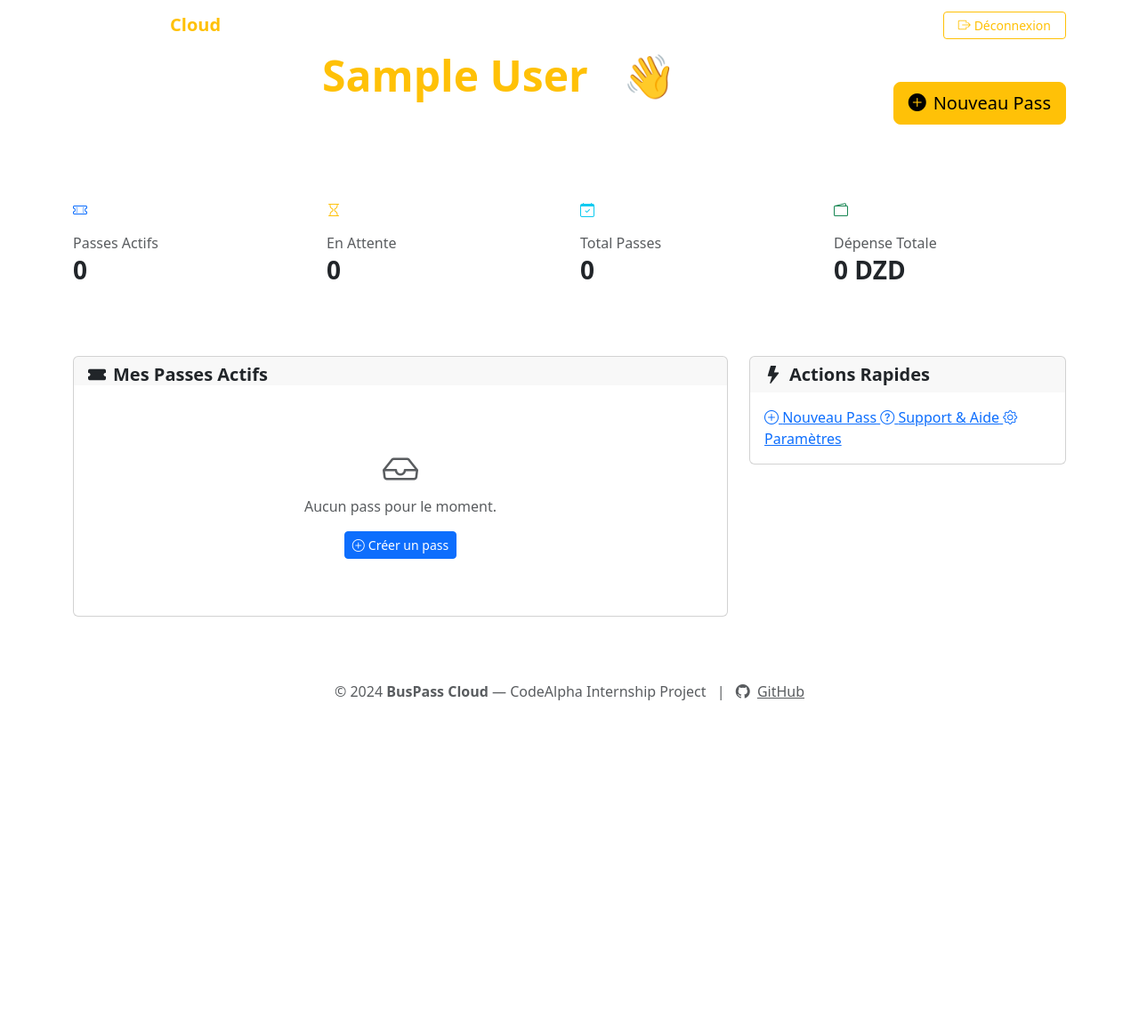
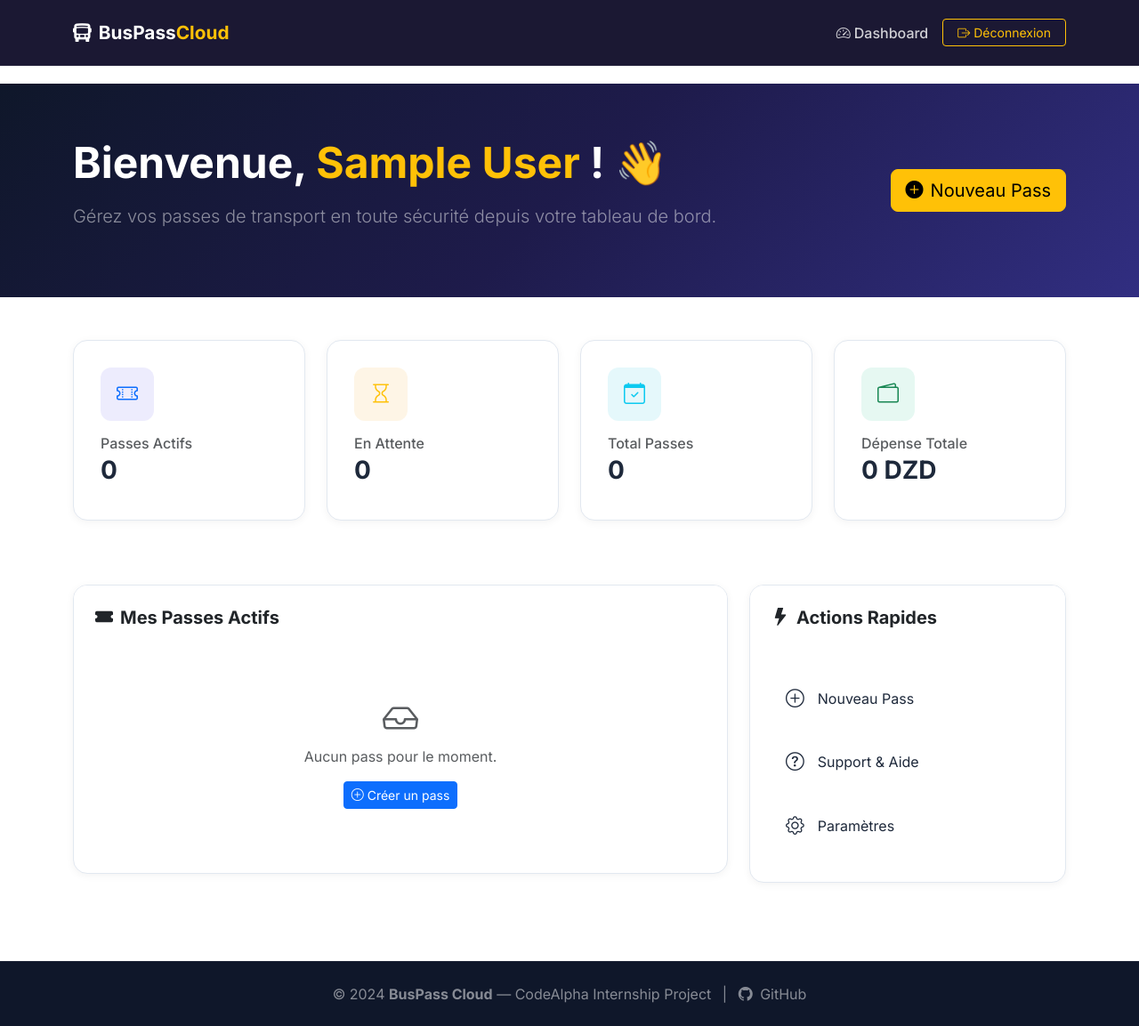
Before and after one commit to mabdesamad-gif/CodeAlpha_CloudBasedBusPassSystem, a Flask app: page /dashboard in a window 1280 px wide. Shown: the whole page at 89% size. Before the commit the page ends 787 px from the top, so only its background shows below. Run offline with Flask 3, Linux system fonts and the light colour scheme; the visitor is signed in with stand-in values (Sample User, id 1); data that the repository does not hold is empty.

Commit message:
Complete CSS redesign

```diff
--- a/static/css/style.css
+++ b/static/css/style.css
@@ -1,5 +1,290 @@
 /* ============================================================
-   HERO SECTION — REDESIGN
+   VARIABLES & BASE
+   ============================================================ */
+
+:root {
+  --primary: #4f46e5;
+  --primary-dark: #3730a3;
+  --warning: #f59e0b;
+}
+
+* { margin: 0; padding: 0; box-sizing: border-box; }
+
+body {
+  font-family: 'Inter', sans-serif;
+  color: #1e293b;
+  background: #ffffff;
+}
+
+/* ============================================================
+   NAVBAR
+   ============================================================ */
+
+#mainNav {
+  background: rgba(15, 12, 41, 0.95);
+  backdrop-filter: blur(10px);
+  padding: 16px 0;
+  border-bottom: 1px solid rgba(255,255,255,0.05);
+  position: sticky;
+  top: 0;
+  z-index: 1000;
+}
+
+.navbar-brand {
+  font-size: 1.3rem;
+  color: white !important;
+}
+
+.nav-link {
+  color: rgba(255,255,255,0.8) !important;
+  font-weight: 500;
+  transition: color 0.3s ease;
+}
+
+.nav-link:hover { color: white !important; }
+
+/* ============================================================
+   FOOTER
+   ============================================================ */
+
+.footer {
+  background: #0f172a;
+  border-top: 1px solid rgba(255,255,255,0.05);
+}
+
+.footer p { color: rgba(255,255,255,0.5) !important; }
+.footer a { color: rgba(255,255,255,0.5) !important; text-decoration: none; }
+.footer a:hover { color: white !important; }
+
+/* ============================================================
+   AUTH PAGES
+   ============================================================ */
+
+.auth-container {
+  min-height: calc(100vh - 200px);
+  display: flex;
+  align-items: center;
+  justify-content: center;
+  padding: 60px 20px;
+  background: linear-gradient(135deg, #f8fafc 0%, #e2e8f0 100%);
+}
+
+.auth-card {
+  background: white;
+  border-radius: 24px;
+  padding: 50px 40px;
+  max-width: 480px;
+  width: 100%;
+  box-shadow: 0 20px 60px rgba(79,70,229,0.15);
+  border: 1px solid #e2e8f0;
+}
+
+.auth-icon {
+  width: 80px;
+  height: 80px;
+  background: linear-gradient(135deg, var(--primary), var(--primary-dark));
+  border-radius: 20px;
+  display: flex;
+  align-items: center;
+  justify-content: center;
+  margin: 0 auto 24px;
+  font-size: 2rem;
+  color: white;
+}
+
+.form-control-lg {
+  padding: 12px 16px !important;
+  font-size: 1rem;
+  border-radius: 10px;
+  border: 1.5px solid #e2e8f0;
+  transition: all 0.3s ease;
+}
+
+.form-control-lg:focus {
+  border-color: var(--primary);
+  box-shadow: 0 0 0 3px rgba(79,70,229,0.1);
+}
+
+.form-label {
+  color: #1e293b;
+  margin-bottom: 8px;
+  font-size: 0.95rem;
+  font-weight: 500;
+}
+
+.btn-primary-custom {
+  background: linear-gradient(135deg, var(--primary), var(--primary-dark));
+  color: white;
+  border: none;
+  border-radius: 12px;
+  padding: 14px 30px;
+  font-weight: 600;
+  width: 100%;
+  transition: all 0.3s ease;
+  font-size: 1rem;
+}
+
+.btn-primary-custom:hover {
+  transform: translateY(-2px);
+  box-shadow: 0 8px 25px rgba(79,70,229,0.4);
+  color: white;
+}
+
+.divider {
+  position: relative;
+  text-align: center;
+  color: #cbd5e1;
+}
+
+.divider span {
+  background: white;
+  padding: 0 12px;
+  font-size: 0.9rem;
+}
+
+.divider::before {
+  content: '';
+  position: absolute;
+  top: 50%;
+  left: 0; right: 0;
+  height: 1px;
+  background: #e2e8f0;
+  z-index: -1;
+}
+
+/* ============================================================
+   DASHBOARD
+   ============================================================ */
+
+.dashboard-container { padding: 40px 0; }
+
+.welcome-section {
+  background: linear-gradient(135deg, #0f172a 0%, #1e1b4b 50%, #312e81 100%);
+  padding: 60px 0;
+  margin: -20px 0 40px 0;
+}
+
+.stat-card {
+  background: white;
+  border-radius: 16px;
+  padding: 30px;
+  border: 1px solid #e2e8f0;
+  transition: all 0.3s ease;
+  box-shadow: 0 2px 10px rgba(0,0,0,0.05);
+}
+
+.stat-card:hover {
+  transform: translateY(-4px);
+  box-shadow: 0 8px 20px rgba(0,0,0,0.1);
+}
+
+.stat-icon {
+  width: 60px;
+  height: 60px;
+  border-radius: 12px;
+  display: flex;
+  align-items: center;
+  justify-content: center;
+  font-size: 1.5rem;
+}
+
+.bg-primary-soft { background: rgba(79,70,229,0.1); }
+.bg-success-soft { background: rgba(16,185,129,0.1); }
+.bg-warning-soft { background: rgba(245,158,11,0.1); }
+.bg-info-soft { background: rgba(6,182,212,0.1); }
+.bg-danger-soft { background: rgba(239,68,68,0.1); }
+
+.card-modern {
+  border: 1px solid #e2e8f0;
+  border-radius: 16px;
+  box-shadow: 0 2px 10px rgba(0,0,0,0.05);
+  overflow: hidden;
+}
+
+.card-modern .card-header {
+  background: white;
+  border-bottom: 1px solid #e2e8f0;
+  padding: 24px;
+}
+
+.card-modern .card-body { padding: 24px; }
+
+.table-hover tbody tr:hover { background-color: #f8fafc; }
+
+.fw-500 { font-weight: 500; }
+
+.empty-state { padding: 60px 20px; }
+
+.quick-action {
+  display: flex;
+  align-items: center;
+  gap: 15px;
+  padding: 16px;
+  text-decoration: none;
+  color: #1e293b;
+  border-radius: 10px;
+  transition: all 0.3s ease;
+  margin-bottom: 8px;
+}
+
+.quick-action:hover {
+  background: #f1f5f9;
+  color: var(--primary);
+}
+
+.quick-action i { font-size: 1.3rem; }
+
+/* ============================================================
+   NEW PASS PAGE
+   ============================================================ */
+
+.new-pass-container {
+  padding: 60px 0;
+  min-height: 100vh;
+  background: linear-gradient(135deg, #f8fafc 0%, #e2e8f0 100%);
+}
+
+.pass-type-grid {
+  display: grid;
+  grid-template-columns: repeat(auto-fit, minmax(200px, 1fr));
+  gap: 20px;
+}
+
+.pass-type-option { position: relative; }
+
+.pass-type-option input[type="radio"] {
+  position: absolute;
+  opacity: 0;
+  cursor: pointer;
+}
+
+.pass-type-card {
+  display: block;
+  padding: 25px 20px;
+  background: white;
+  border: 2px solid #e2e8f0;
+  border-radius: 12px;
+  cursor: pointer;
+  transition: all 0.3s ease;
+  text-align: center;
+}
+
+.pass-type-option input[type="radio"]:checked + .pass-type-card {
+  border-color: var(--primary);
+  background: rgba(79,70,229,0.05);
+  box-shadow: 0 8px 20px rgba(79,70,229,0.2);
+}
+
+.pass-type-icon { font-size: 2.5rem; color: var(--primary); }
+
+.pass-type-price {
+  margin-top: 15px;
+  padding-top: 15px;
+  border-top: 1px solid #e2e8f0;
+}
+
+/* ============================================================
+   HERO SECTION
    ============================================================ */
 
 .hero-section {
```
Also changed, not shown: other parts of static/css/style.css (+53 -197 lines).
